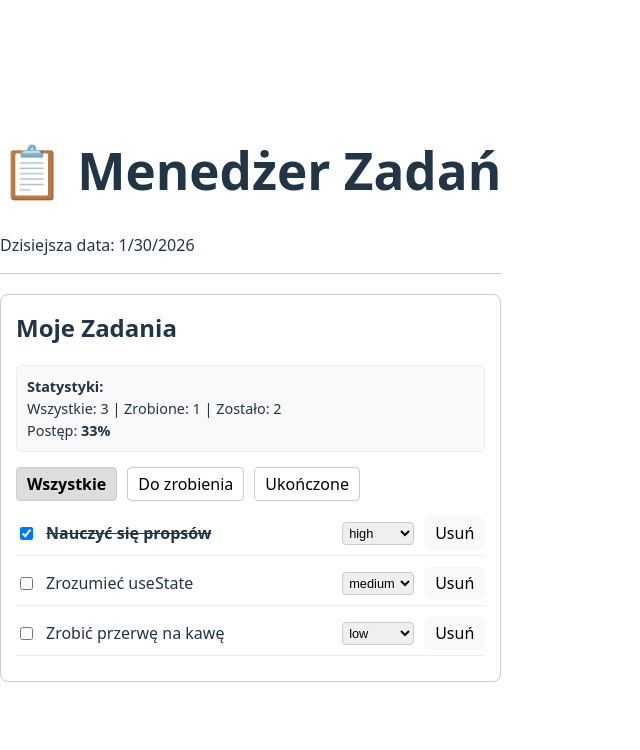
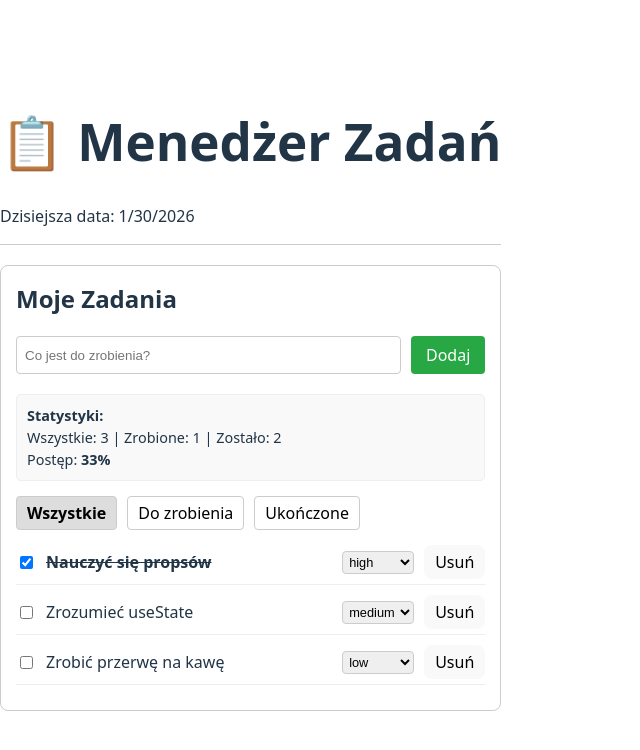
Before and after one commit to MariuszFem/React, a React (Vite) app: page / in a window 1280 px wide. Shown: the top 750 px of the page, without its empty margins (0-640 px from the left). Built offline with nearby package versions, Linux system fonts and the light colour scheme.

Commit message:
Formularze w React

```diff
--- a/src/App.jsx
+++ b/src/App.jsx
@@ -4,6 +4,7 @@ import TaskList from "./components/TaskList";
 import Card from "./components/Card";
 import FilterButtons from "./components/FilterButtons";
 import TaskStats from "./components/TaskStats";
+import AddTask from "./components/AddTask"; // 1. DODAJ TEN IMPORT
 
 function App() {
   const [tasks, setTasks] = useState([
@@ -24,11 +25,20 @@ function App() {
     ));
   };
 
-  // NOWOŚĆ: Funkcja zmiany priorytetu (Część D)
   const changePriority = (id, newPriority) => {
     setTasks(tasks.map(task =>
       task.id === id ? { ...task, priority: newPriority } : task
     ));
+  };
+
+  const addTask = (title) => {
+    const newTask = {
+      id: Date.now(),
+      title: title, // 2. DODAJ TĘ LINIĘ, żeby zadanie miało nazwę!
+      completed: false,
+      priority: "medium"
+    };
+    setTasks([...tasks, newTask]);
   };
 
   const filteredTasks = tasks.filter(task => {
@@ -41,10 +51,12 @@ function App() {
     <div className="App">
       <Header />
       <Card title="Moje Zadania" className="main-card">
+        {/* 3. WRZUĆ KOMPONENT TUTAJ */}
+        <AddTask onAdd={addTask} />
+
         <TaskStats tasks={tasks} />
         <FilterButtons activeFilter={filter} setFilter={setFilter} />
 
-        {/* Przekazujemy nową funkcję onChangePriority */}
         <TaskList
           tasks={filteredTasks}
           onDelete={deleteTask}
--- /dev/null
+++ b/src/components/AddTask.jsx
@@ -0,0 +1,29 @@
+import { useState } from 'react';
+
+function AddTask({ onAdd }) {
+  const [text, setText] = useState('');
+
+  const handleSubmit = (e) => {
+    e.preventDefault();
+    if (!text.trim()) return;
+    onAdd(text);
+    setText('');
+  };
+
+  return (
+    <form onSubmit={handleSubmit} style={{ display: 'flex', gap: '10px', marginBottom: '20px' }}>
+      <input
+        type="text"
+        placeholder="Co jest do zrobienia?"
+        value={text}
+        onChange={(e) => setText(e.target.value)}
+        style={{ flexGrow: 1, padding: '8px', borderRadius: '4px', border: '1px solid #ccc' }}
+      />
+      <button type="submit" style={{ padding: '8px 15px', cursor: 'pointer', backgroundColor: '#28a745', color: 'white', border: 'none', borderRadius: '4px' }}>
+        Dodaj
+      </button>
+    </form>
+  );
+}
+
+export default AddTask;
```
